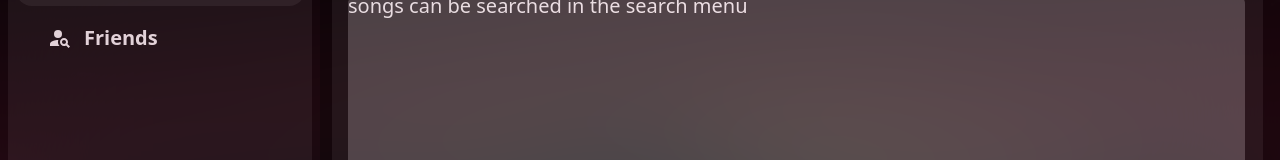
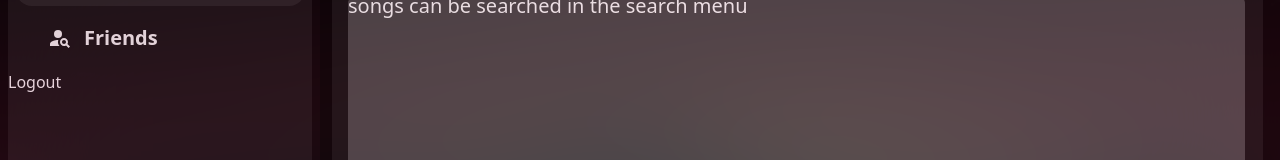
Before and after one commit to Rishinitt07/rishitask3, a React (Vite) app in the folder login/: page /home in a window 1280 px wide. Shown: the part 377-537 px from the top of the page. Built offline with nearby package versions, Linux system fonts and the light colour scheme; no server answers; what spotify-web-api-node would draw is missing.

Commit message:
Add files via upload

```diff
--- a/login/src/Sidebar.jsx
+++ b/login/src/Sidebar.jsx
@@ -6,11 +6,16 @@ import { FaArrowRight } from "react-icons/fa";
 import { FaPlus } from "react-icons/fa";
 import { Link } from 'react-router-dom';
 import { MdPersonSearch } from "react-icons/md";
+import axios from 'axios';
 
 const Sidebar = () => {
 
   const alert =()=>{
     alert("refresh if the plyer controls are not visible")
+  }
+
+  const clear =()=>{
+    axios.post('http://localhost:3001/delete-cookie')
   }
 
 
@@ -60,6 +65,8 @@ const Sidebar = () => {
             <p className='font-semibold text-xl '><Link to="/friends">Friends </Link></p>
             </div>
 
+            <Link to="/login"><button onClick={clear}>Logout</button></Link>
+
 
           {/* <div className='h-36 w-[95%] bg-[#242424] rounded-2xl ml-2 flex flex-col items-start pl-8  justify-start pt-7 font-semibold '>
             <h1 className='text-xl   font-bold'>Lets Find some podcasts</h1>
```
